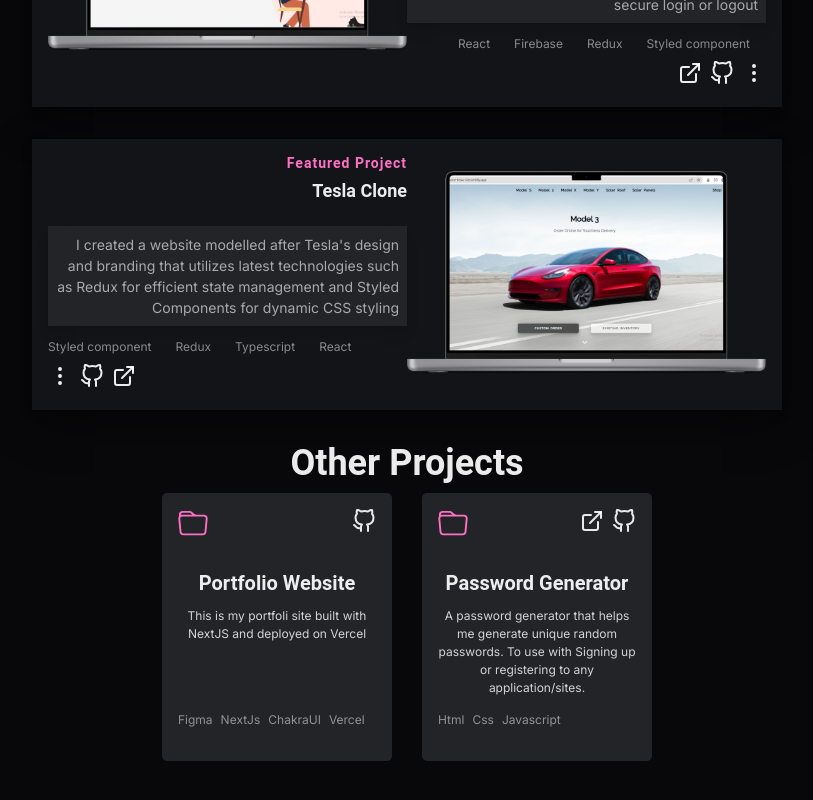
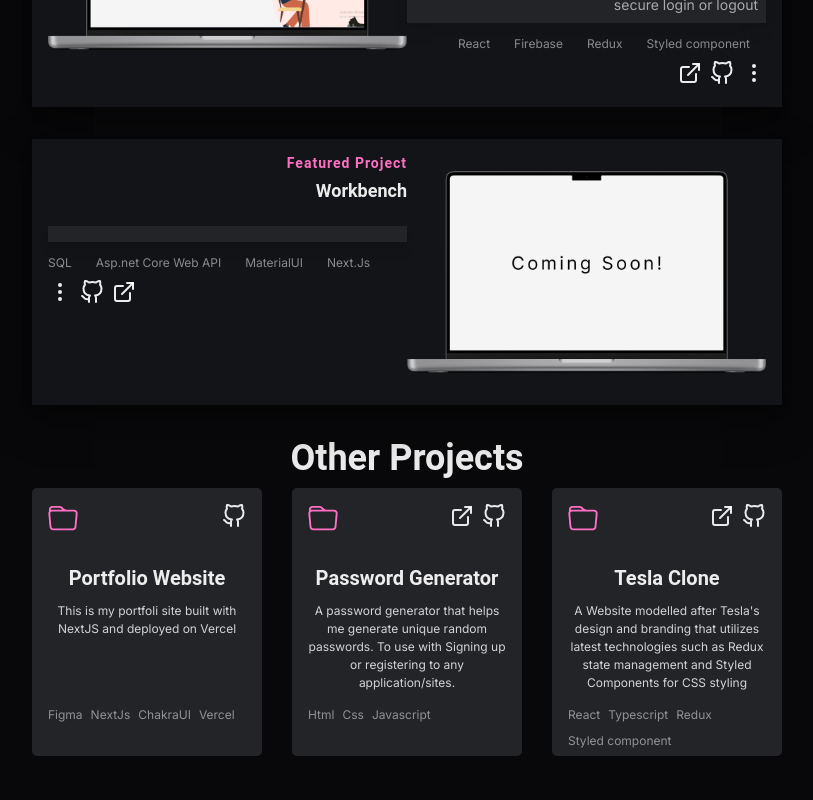
Before and after one commit to adeyemi149/My_PortfolioWebsite_V1.0, a Next.js app: page /portfolio/portfolio in a window 1280 px wide. Shown: the part 1051-1851 px from the top of the page, without its empty margins (233-1046 px from the left). Built offline with nearby package versions, Linux system fonts and the light colour scheme.

Commit message:
Add Workbench to portfolio

```diff
--- a/public/images.js
+++ b/public/images.js
@@ -25,3 +25,5 @@
 export const disneyTrailer = require("../public/assests/images/disney_Trailer.png");
 
 export const disneyWatchList = require("../public/assests/images/disney_WatchList.png");
+
+export const comingSoonURL = require("../public/assests/images/comingSoon_MacView.png")
--- a/src/components/Archived/ArchivedProject.jsx
+++ b/src/components/Archived/ArchivedProject.jsx
@@ -32,6 +32,13 @@
           stacks={["Html", "Css", "Javascript"]}
           gitHubURL="https://github.com/adeyemi149/Password__Generator"
           URL="https://password-generator-adeyemi149.vercel.app/"
+        />
+        <ArchivedProjectItem
+          projectName="Tesla Clone"
+          summary="A Website modelled after Tesla's design and branding that utilizes latest technologies such as Redux state management and Styled Components for CSS styling"
+          stacks={["React", "Typescript", "Redux", "Styled component"]}
+          gitHubURL="https://github.com/adeyemi149/tesla-clone-website"
+          URL="https://clone-tesla-site.netlify.app/"
         />
       </Wrap>
     </Box>
--- /dev/null
+++ b/src/components/ComingSoon/comingSoonProject.jsx
@@ -0,0 +1,140 @@
+import React from "react";
+import {
+  Box,
+  LinkBox,
+  Image,
+  Button,
+  Text,
+  Grid,
+  Flex,
+  Heading,
+  useColorModeValue,
+  Wrap,
+} from "@chakra-ui/react";
+import { Global } from "@emotion/react";
+import { useRouter } from "next/router";
+import NextLink from "next/link";
+import { FiExternalLink, FiMoreVertical, FiGithub } from "react-icons/fi";
+import { motion } from "framer-motion";
+import { buttonVariant } from "../../Variant";
+
+export const ComingSoonProject = ({
+  id,
+  title,
+  thumbnail,
+  skills,
+  toPage,
+  url,
+  github,
+  about,
+}) => {
+  const router = useRouter();
+  const img = useColorModeValue(
+    "assests/images/webLightMode.png",
+    "assests/images/web.png"
+  );
+
+  return (
+    <Grid
+      templateColumns={{
+        base: "1fr",
+        sm: "repeat(2, 1fr)",
+        lg: "repeat(2, 1fr)",
+      }}
+      maxW={{ base: "650px", sm: "650px", lg: "750px" }}
+      mx="auto"
+      mb={8}
+      background="#121417"
+      backdrop-filter="blur(20px)"
+      boxShadow="dark-lg"
+      sx={{
+        "&:nth-child(even)": { direction: "rtl", justifyContent: "flex-start" },
+      }}
+      p={4}
+      fontFamily="Inter"
+      position="relative"
+    >
+      <Box py={4} w="100%" overflow="hidden">
+        <Image
+          src={thumbnail}
+          alt={title}
+          loading="eager"
+          placeholder="blur"
+          maxW="100%"
+          height={{ base: "auto", sm: "none" }}
+        />
+      </Box>
+      <Box>
+        <Heading
+          as="h1"
+          fontSize="14px"
+          letterSpacing={1}
+          color="#FF70C4"
+          textAlign="right"
+          mb={2}
+        >
+          Featured Project
+        </Heading>
+        <Heading as="h2" fontSize="18px" textAlign="right" mb={6}>
+          {title}
+        </Heading>
+        <Box
+          background="#232428"
+          boxShadow="lg"
+          textAlign="right"
+          color="#a9a9a9"
+          mb={3}
+          p={2}
+          w="100%"
+          fontSize="14px"
+        >
+          {about}
+        </Box>
+        <Wrap
+          mb={2}
+          display="flex"
+          justifyContent="flex-end"
+          color="rgba(255, 255, 255, 0.5)"
+          fontSize="12px"
+        >
+          {skills?.map((skill, index) => (
+            <Text key={index} pr={4}>
+              {skill}
+            </Text>
+          ))}
+        </Wrap>
+        <Flex justifyContent="flex-end" gap={2}>
+          <NextLink href={url} target="_blank" rel="noreferrer">
+            <motion.button
+              transition={{ type: "spring", stiffness: 400, damping: 10 }}
+              whileHover="hover"
+              whileTap="tap"
+              variants={buttonVariant}
+            >
+              <FiExternalLink style={{ width: "24px", height: "24px" }} />
+            </motion.button>
+          </NextLink>
+          <NextLink href={github} target="_blank" rel="noreferrer">
+            <motion.button
+              transition={{ type: "spring", stiffness: 400, damping: 10 }}
+              whileHover="hover"
+              whileTap="tap"
+              variants={buttonVariant}
+            >
+              <FiGithub style={{ width: "24px", height: "24px" }} />
+            </motion.button>
+          </NextLink>
+          <NextLink href={toPage} rel="noreferrer">
+            <motion.button
+              transition={{ type: "spring", stiffness: 400, damping: 10 }}
+              whileTap="tap"
+              variants={buttonVariant}
+            >
+              <FiMoreVertical style={{ width: "24px", height: "24px" }} />
+            </motion.button>
+          </NextLink>
+        </Flex>
+      </Box>
+    </Grid>
+  );
+};
--- a/src/components/webprojects/web.jsx
+++ b/src/components/webprojects/web.jsx
@@ -6,9 +6,12 @@
   TeslaCloneURL,
   LinkedCloneURL,
   disneyHomePage,
+  comingSoon,
+  comingSoonURL,
 } from "@/public/images";
 import { ArchivedProject } from "../Archived/ArchivedProject";
 import Layout from "../Layout/layout";
+import { ComingSoonProject } from "../ComingSoon/comingSoonProject";
 
 const WebProject = () => {
   return (
@@ -46,15 +49,15 @@
             skills={["React", "Firebase", "Redux", "Styled component"]}
             about="Built a LinkedIn-inspired app that allows users to make post using a postmodal and add photos/videos that are stored in firebase database. It also incorporates firebase authenticaton for secure login or logout"
           />
-          <PortfolioGridItem
-            id="Tesla Clone"
-            title="Tesla Clone"
-            thumbnail={TeslaCloneURL.default.src}
-            toPage="/webDetails/tesla"
-            url="https://clone-tesla-site.netlify.app/"
-            github="https://github.com/adeyemi149/tesla-clone-website"
-            skills={["React", "Typescript", "Redux", "Styled component"]}
-            about="I created a website modelled after Tesla's design and branding that utilizes latest technologies such as Redux for efficient state management and Styled Components for dynamic CSS styling"
+          <ComingSoonProject
+            id="Workbench"
+            title="Workbench"
+            skills={["Next.Js", "MaterialUI", "Asp.net Core Web API", "SQL"]}
+            about=""
+            url=""
+            github=""
+            thumbnail={comingSoonURL.default.src}
+            toPage=""
           />
           <ArchivedProject />
         </SimpleGrid>
```
Also changed, not shown: public/assests/images/comingSoon_MacView.png (added).
